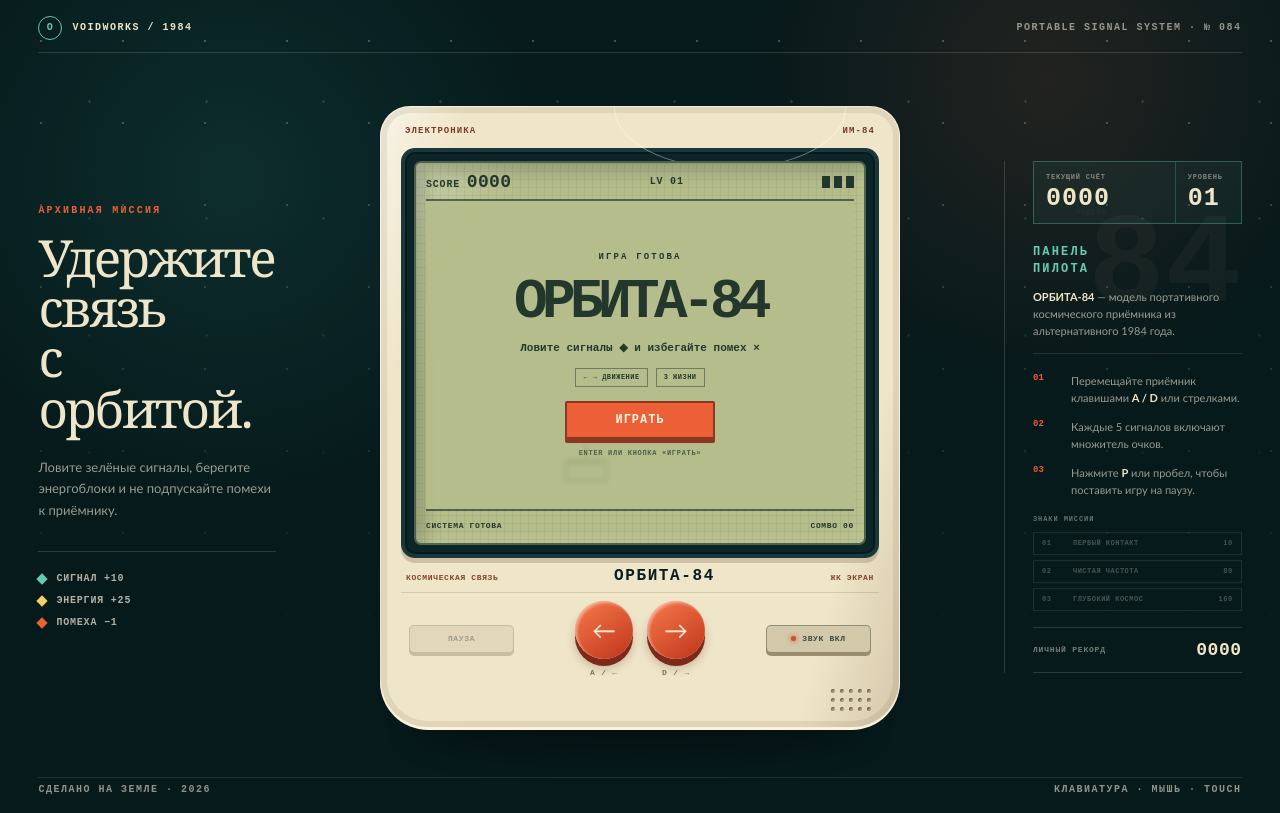
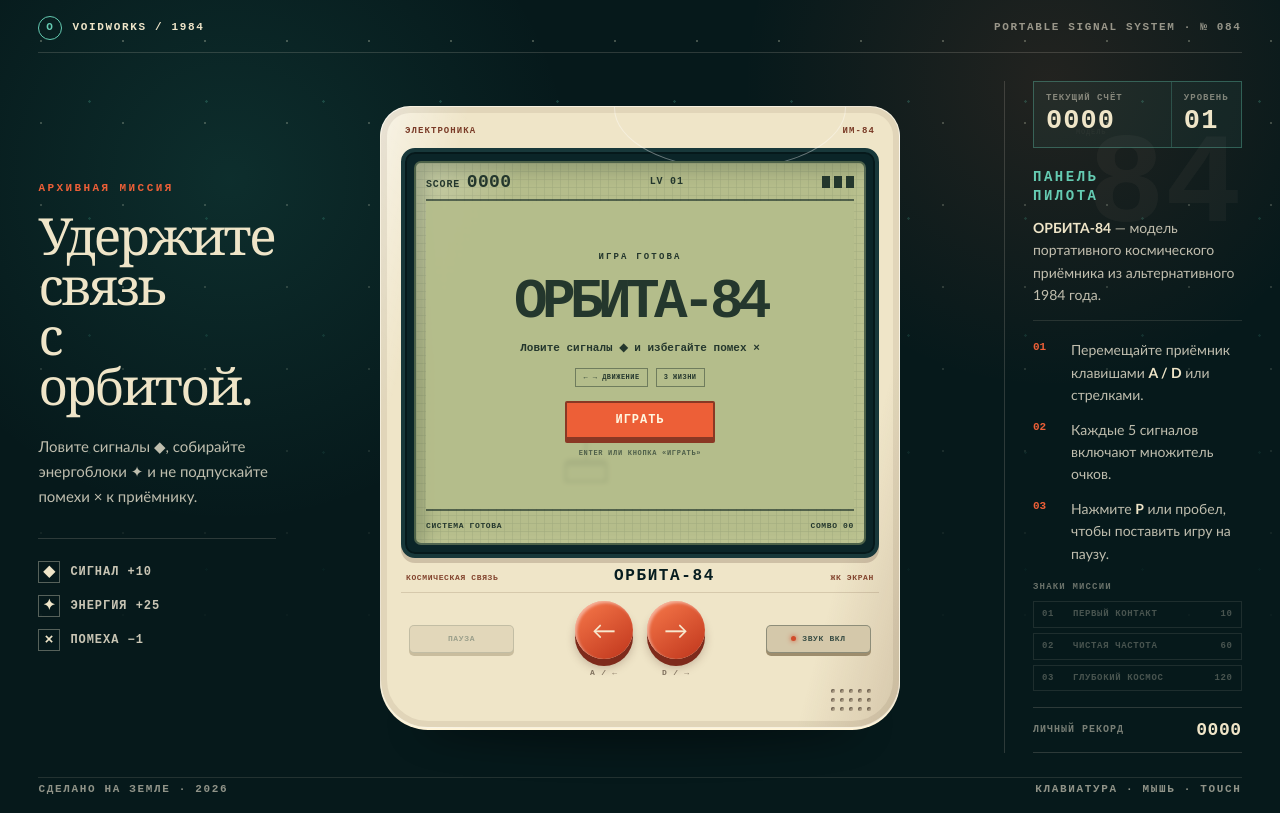
Before and after one commit to BigPanda-IT/orbita-84, a React app: page / in a window 1280 px wide. Built offline with nearby package versions, Linux system fonts and the light colour scheme.

Commit message:
feat: improve readability and collision feedback

```diff
--- a/src/components/App/App.module.less
+++ b/src/components/App/App.module.less
@@ -33,7 +33,7 @@ footer {
   width: min(1380px, 100%);
   margin: 0 auto;
   color: rgba(244, 236, 215, 0.58);
-  font: 700 10px/1.2 'Courier New', monospace;
+  font: 700 11px/1.2 'Courier New', monospace;
   letter-spacing: 0.15em;
 }
 
@@ -75,7 +75,7 @@ footer {
   display: block;
   margin-bottom: 16px;
   color: @orange;
-  font: 700 10px/1 'Courier New', monospace;
+  font: 700 11px/1 'Courier New', monospace;
   letter-spacing: 0.22em;
 }
 
@@ -89,8 +89,8 @@ footer {
 .briefing p {
   max-width: 290px;
   margin: 0;
-  color: rgba(244, 236, 215, 0.62);
-  font-size: 13px;
+  color: rgba(244, 236, 215, 0.78);
+  font-size: 15px;
   line-height: 1.65;
 }
 
@@ -100,8 +100,8 @@ footer {
   margin-top: 30px;
   padding-top: 22px;
   border-top: 1px solid rgba(244, 236, 215, 0.16);
-  color: rgba(244, 236, 215, 0.72);
-  font: 700 10px/1 'Courier New', monospace;
+  color: rgba(244, 236, 215, 0.82);
+  font: 700 12px/1.3 'Courier New', monospace;
   letter-spacing: 0.08em;
   text-transform: uppercase;
 }
@@ -112,18 +112,14 @@ footer {
   align-items: center;
 }
 .legend i {
-  width: 8px;
-  height: 8px;
-  transform: rotate(45deg);
-}
-.signalDot {
-  background: @mint;
-}
-.coreDot {
-  background: #f3d164;
-}
-.glitchDot {
-  background: @orange;
+  display: grid;
+  width: 22px;
+  height: 22px;
+  place-items: center;
+  border: 1px solid rgba(244, 236, 215, 0.34);
+  color: @paper;
+  font: 900 15px/1 'Courier New', monospace;
+  font-style: normal;
 }
 
 .deviceWrap {
@@ -260,7 +256,6 @@ footer {
 .ship {
   position: absolute;
   z-index: 2;
-  transform: translate(-50%, -50%);
   transition: left 80ms ease-out;
 }
 
@@ -272,6 +267,7 @@ footer {
   color: @lcd-ink;
   font: 900 28px/1 'Courier New', monospace;
   text-shadow: 2px 2px 0 rgba(36, 55, 45, 0.18);
+  transform: translate(-50%, -100%);
 }
 
 .signal::before,
@@ -300,9 +296,10 @@ footer {
 }
 
 .ship {
-  bottom: 1%;
+  bottom: auto;
   width: 54px;
   height: 48px;
+  transform: translate(-50%, 0);
 }
 .ship i {
   position: absolute;
@@ -583,19 +580,19 @@ footer {
 }
 .missionScore span {
   color: rgba(244, 236, 215, 0.48);
-  font: 800 7px/1 'Courier New', monospace;
+  font: 800 9px/1 'Courier New', monospace;
   letter-spacing: 0.11em;
 }
 .missionScore strong {
   color: @paper;
-  font: 900 25px/1 'Courier New', monospace;
+  font: 900 27px/1 'Courier New', monospace;
   letter-spacing: 0.04em;
 }
 .manual h2 {
   position: relative;
   margin: 0 0 10px;
   color: @mint;
-  font: 700 12px/1.4 'Courier New', monospace;
+  font: 700 14px/1.4 'Courier New', monospace;
   letter-spacing: 0.18em;
 }
 .archiveNote {
@@ -619,13 +616,13 @@ footer {
 }
 .manual li > span {
   color: @orange;
-  font: 700 9px/1.5 'Courier New', monospace;
+  font: 700 11px/1.5 'Courier New', monospace;
 }
 .manual p {
   margin: 0;
-  color: rgba(244, 236, 215, 0.62);
-  font-size: 11px;
-  line-height: 1.55;
+  color: rgba(244, 236, 215, 0.78);
+  font-size: 14px;
+  line-height: 1.6;
 }
 .manual b {
   color: @paper;
@@ -638,7 +635,7 @@ footer {
 .achievementsTitle {
   margin-bottom: 4px;
   color: rgba(244, 236, 215, 0.42);
-  font: 800 7px/1 'Courier New', monospace;
+  font: 800 9px/1 'Courier New', monospace;
   letter-spacing: 0.13em;
 }
 .achievements > div {
@@ -649,7 +646,7 @@ footer {
   padding: 7px 8px;
   border: 1px solid rgba(244, 236, 215, 0.1);
   color: rgba(244, 236, 215, 0.28);
-  font: 800 7px/1 'Courier New', monospace;
+  font: 800 9px/1.2 'Courier New', monospace;
   letter-spacing: 0.07em;
 }
 .achievements i {
@@ -674,7 +671,7 @@ footer {
   border-top: 1px solid rgba(244, 236, 215, 0.16);
   border-bottom: 1px solid rgba(244, 236, 215, 0.16);
   color: rgba(244, 236, 215, 0.48);
-  font: 700 8px/1 'Courier New', monospace;
+  font: 700 10px/1 'Courier New', monospace;
   letter-spacing: 0.1em;
 }
 .bestScore strong {
--- a/src/components/App/App.tsx
+++ b/src/components/App/App.tsx
@@ -3,7 +3,14 @@ import { useCallback, useEffect, useRef, useState } from 'react';
 
 import type { ItemKind } from '../../game/config';
 import { GAME_CONFIG, ITEM_LABELS } from '../../game/config';
-import { chooseItemKind, getLevel, getSpawnInterval, getSpeed, resolveCatch } from '../../game/gameLogic';
+import {
+  chooseItemKind,
+  getLevel,
+  getSpawnInterval,
+  getSpeed,
+  isReceiverContact,
+  resolveCatch,
+} from '../../game/gameLogic';
 
 import style from './App.module.less';
 
@@ -31,6 +38,17 @@ const useLatestValue = <T,>(value: T) => {
   return valueRef;
 };
 
+const useGameRefs = (score: number, lives: number, combo: number, playerLane: number) => {
+  const itemId = useRef(0);
+  const scoreRef = useLatestValue(score);
+  const livesRef = useLatestValue(lives);
+  const comboRef = useLatestValue(combo);
+  const playerLaneRef = useLatestValue(playerLane);
+  const audioContextRef = useRef<AudioContext | null>(null);
+
+  return { audioContextRef, comboRef, itemId, livesRef, playerLaneRef, scoreRef };
+};
+
 export const App = () => {
   const [status, setStatus] = useState<GameStatus>('start');
   const [score, setScore] = useState(0);
@@ -41,12 +59,12 @@ export const App = () => {
   const [items, setItems] = useState<FallingItem[]>([]);
   const [soundEnabled, setSoundEnabled] = useState(true);
   const [message, setMessage] = useState('СИСТЕМА ГОТОВА');
-  const itemId = useRef(0);
-  const scoreRef = useLatestValue(score);
-  const livesRef = useLatestValue(lives);
-  const comboRef = useLatestValue(combo);
-  const playerLaneRef = useLatestValue(playerLane);
-  const audioContextRef = useRef<AudioContext | null>(null);
+  const { audioContextRef, comboRef, itemId, livesRef, playerLaneRef, scoreRef } = useGameRefs(
+    score,
+    lives,
+    combo,
+    playerLane,
+  );
 
   const playTone = useCallback(
     (frequency: number, duration = 0.07) => {
@@ -95,6 +113,20 @@ export const App = () => {
       playTone(74, 0.4);
     },
     [playTone],
+  );
+
+  const applyScoreDelta = useCallback(
+    (scoreDelta: number): number | null => {
+      if (scoreDelta === 0) return null;
+
+      const previousLevel = getLevel(scoreRef.current);
+      scoreRef.current += scoreDelta;
+      setScore(scoreRef.current);
+      const nextLevel = getLevel(scoreRef.current);
+
+      return nextLevel > previousLevel ? nextLevel : null;
+    },
+    [scoreRef],
   );
 
   const startGame = useCallback(() => {
@@ -194,10 +226,7 @@ export const App = () => {
 
         const remainingItems = currentItems.reduce<FallingItem[]>((remaining, item) => {
           const nextY = item.y + getSpeed(scoreRef.current) * deltaSeconds;
-          const canCollide =
-            nextY >= GAME_CONFIG.collisionStart &&
-            nextY <= GAME_CONFIG.collisionEnd &&
-            item.lane === playerLaneRef.current;
+          const canCollide = isReceiverContact(nextY, item.lane, playerLaneRef.current);
 
           if (canCollide) {
             const result = resolveCatch(item.kind, nextCombo, livesRef.current + livesDelta);
@@ -213,10 +242,7 @@ export const App = () => {
           return remaining;
         }, []);
 
-        if (scoreDelta !== 0) {
-          scoreRef.current += scoreDelta;
-          setScore(scoreRef.current);
-        }
+        const leveledUpTo = applyScoreDelta(scoreDelta);
         if (nextCombo !== comboRef.current) {
           comboRef.current = nextCombo;
           setCombo(nextCombo);
@@ -228,7 +254,10 @@ export const App = () => {
           if (nextLives === 0) finishGame(scoreRef.current);
         }
 
-        if (caught.core) {
+        if (leveledUpTo !== null) {
+          setMessage(`УРОВЕНЬ ${String(leveledUpTo).padStart(2, '0')} · СКОРОСТЬ ↑`);
+          playTone(760, 0.15);
+        } else if (caught.core) {
           setMessage('ЭНЕРГИЯ +1');
           playTone(660, 0.12);
         } else if (caught.glitch) {
@@ -246,7 +275,7 @@ export const App = () => {
 
     animationFrame = window.requestAnimationFrame(animate);
     return () => window.cancelAnimationFrame(animationFrame);
-  }, [finishGame, playTone, status]);
+  }, [applyScoreDelta, finishGame, playTone, status]);
 
   return (
     <main className={style.app}>
@@ -266,16 +295,16 @@ export const App = () => {
             Удержите связь
             <br />с орбитой.
           </h1>
-          <p>Ловите зелёные сигналы, берегите энергоблоки и не подпускайте помехи к приёмнику.</p>
+          <p>Ловите сигналы ◆, собирайте энергоблоки ✦ и не подпускайте помехи × к приёмнику.</p>
           <div className={style.legend}>
             <span>
-              <i className={style.signalDot} /> сигнал +10
+              <i aria-hidden="true">◆</i> сигнал +10
             </span>
             <span>
-              <i className={style.coreDot} /> энергия +25
+              <i aria-hidden="true">✦</i> энергия +25
             </span>
             <span>
-              <i className={style.glitchDot} /> помеха −1
+              <i aria-hidden="true">×</i> помеха −1
             </span>
           </div>
         </aside>
@@ -320,7 +349,11 @@ export const App = () => {
                       {item.kind === 'glitch' && <span>×</span>}
                     </div>
                   ))}
-                  <div className={style.ship} style={{ left: `${(playerLane + 0.5) * 25}%` }} aria-label="Приёмник">
+                  <div
+                    className={style.ship}
+                    style={{ left: `${(playerLane + 0.5) * 25}%`, top: `${GAME_CONFIG.collisionStart}%` }}
+                    aria-label="Приёмник"
+                  >
                     <i />
                     <span />
                   </div>
@@ -475,15 +508,15 @@ export const App = () => {
               <span>ПЕРВЫЙ КОНТАКТ</span>
               <b>10</b>
             </div>
-            <div className={classNames(score >= 80 && style.achievementUnlocked)}>
+            <div className={classNames(score >= 60 && style.achievementUnlocked)}>
               <i>02</i>
               <span>ЧИСТАЯ ЧАСТОТА</span>
-              <b>80</b>
+              <b>60</b>
             </div>
-            <div className={classNames(score >= 160 && style.achievementUnlocked)}>
+            <div className={classNames(score >= 120 && style.achievementUnlocked)}>
               <i>03</i>
               <span>ГЛУБОКИЙ КОСМОС</span>
-              <b>160</b>
+              <b>120</b>
             </div>
           </div>
           <div className={style.bestScore}>
--- a/src/game/config.ts
+++ b/src/game/config.ts
@@ -2,14 +2,15 @@ export const GAME_CONFIG = {
   title: 'ОРБИТА-84',
   laneCount: 4,
   startingLives: 3,
-  startingSpeed: 20,
-  speedStep: 2.6,
-  maxSpeed: 38,
-  spawnInterval: 920,
-  minSpawnInterval: 440,
-  levelScoreStep: 80,
+  startingSpeed: 19,
+  speedStep: 4,
+  maxSpeed: 43,
+  spawnInterval: 960,
+  spawnIntervalStep: 90,
+  minSpawnInterval: 420,
+  levelScoreStep: 60,
   collisionStart: 76,
-  collisionEnd: 91,
+  collisionEnd: 94,
   despawnAt: 106,
   bonusChance: 0.09,
   glitchChance: 0.28,
--- a/src/game/gameLogic.ts
+++ b/src/game/gameLogic.ts
@@ -13,7 +13,13 @@ export const getSpeed = (score: number): number =>
   Math.min(GAME_CONFIG.startingSpeed + (getLevel(score) - 1) * GAME_CONFIG.speedStep, GAME_CONFIG.maxSpeed);
 
 export const getSpawnInterval = (score: number): number =>
-  Math.max(GAME_CONFIG.spawnInterval - (getLevel(score) - 1) * 55, GAME_CONFIG.minSpawnInterval);
+  Math.max(
+    GAME_CONFIG.spawnInterval - (getLevel(score) - 1) * GAME_CONFIG.spawnIntervalStep,
+    GAME_CONFIG.minSpawnInterval,
+  );
+
+export const isReceiverContact = (itemBottom: number, itemLane: number, receiverLane: number): boolean =>
+  itemLane === receiverLane && itemBottom >= GAME_CONFIG.collisionStart && itemBottom <= GAME_CONFIG.collisionEnd;
 
 export const resolveCatch = (kind: ItemKind, combo: number, lives: number): CatchResult => {
   if (kind === 'glitch') {
```
Also changed, not shown: 2 other files (tests, documents, lock files or other folders).
